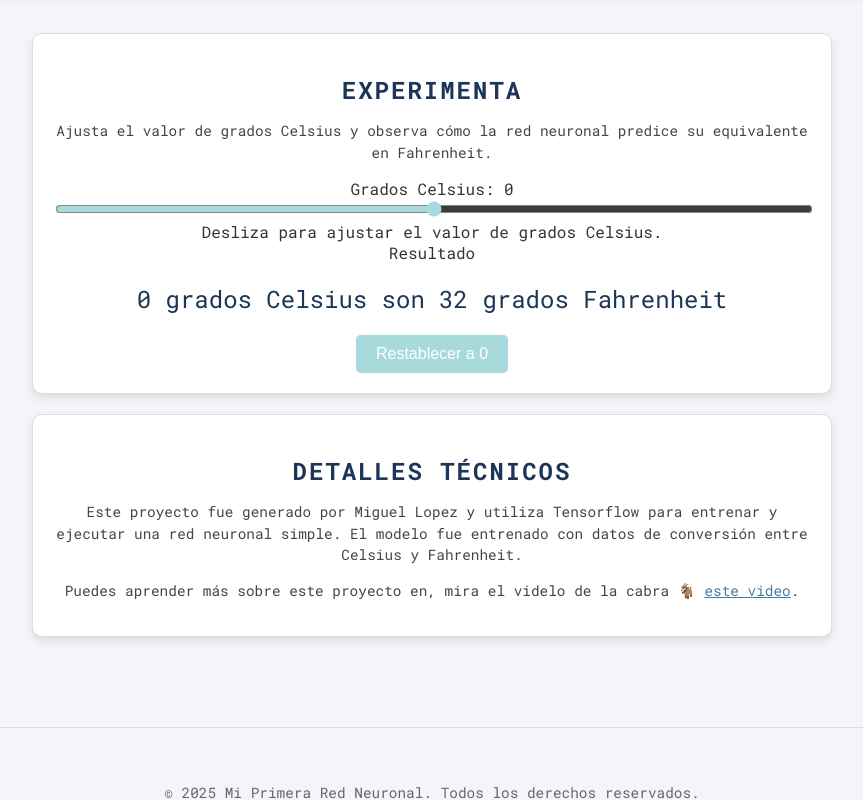
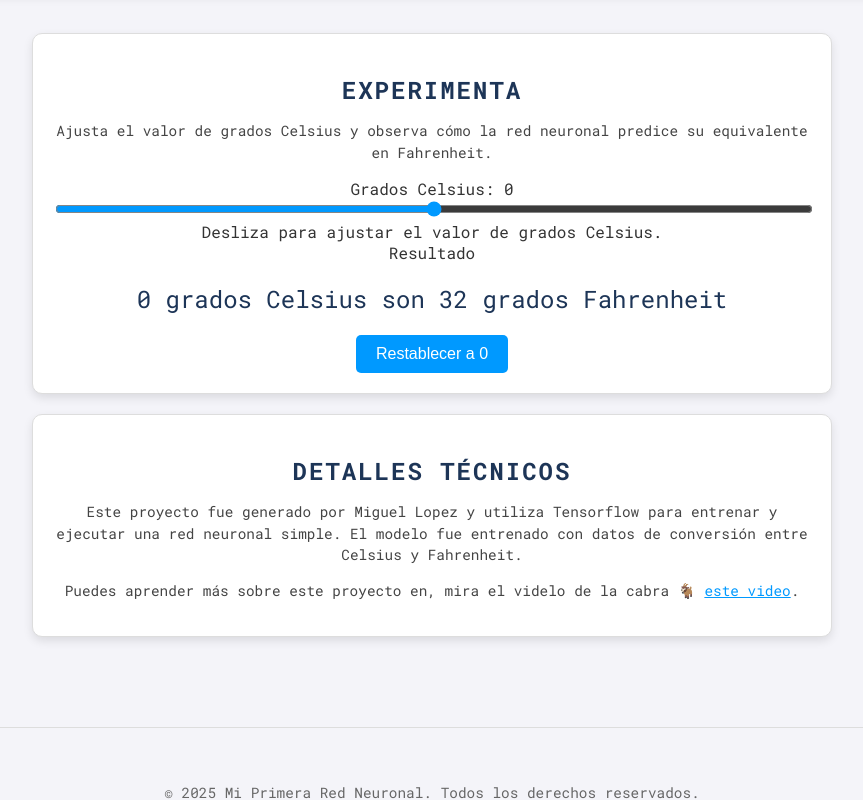
Before and after one commit to Miguellunab/Miguellunab.github.io, a plain HTML site: page index.html in a window 1280 px wide. Shown: the part 499-1299 px from the top of the page, without its empty margins (208-1071 px from the left). Drawn offline with Linux system fonts and the light colour scheme; a script that the page names is missing.

Commit message:
Update index.html

```diff
--- a/index.html
+++ b/index.html
@@ -79,7 +79,7 @@
 
       .form-range {
         width: 100%;
-        accent-color: #a8dadc;
+        accent-color: #09f;
       }
 
       #resultado {
@@ -91,7 +91,7 @@
       .btn-reset {
         margin-top: 20px;
         padding: 10px 20px;
-        background: #a8dadc;
+        background: #09f;
         color: #fff;
         border: none;
         border-radius: 5px;
@@ -210,7 +210,7 @@
             <a
               href="https://www.youtube.com/watch?v=JpE4bYyRADI"
               target="_blank"
-              style="color: #457b9d"
+              style="color: #09f"
               >este video</a
             >.
           </p>
```
